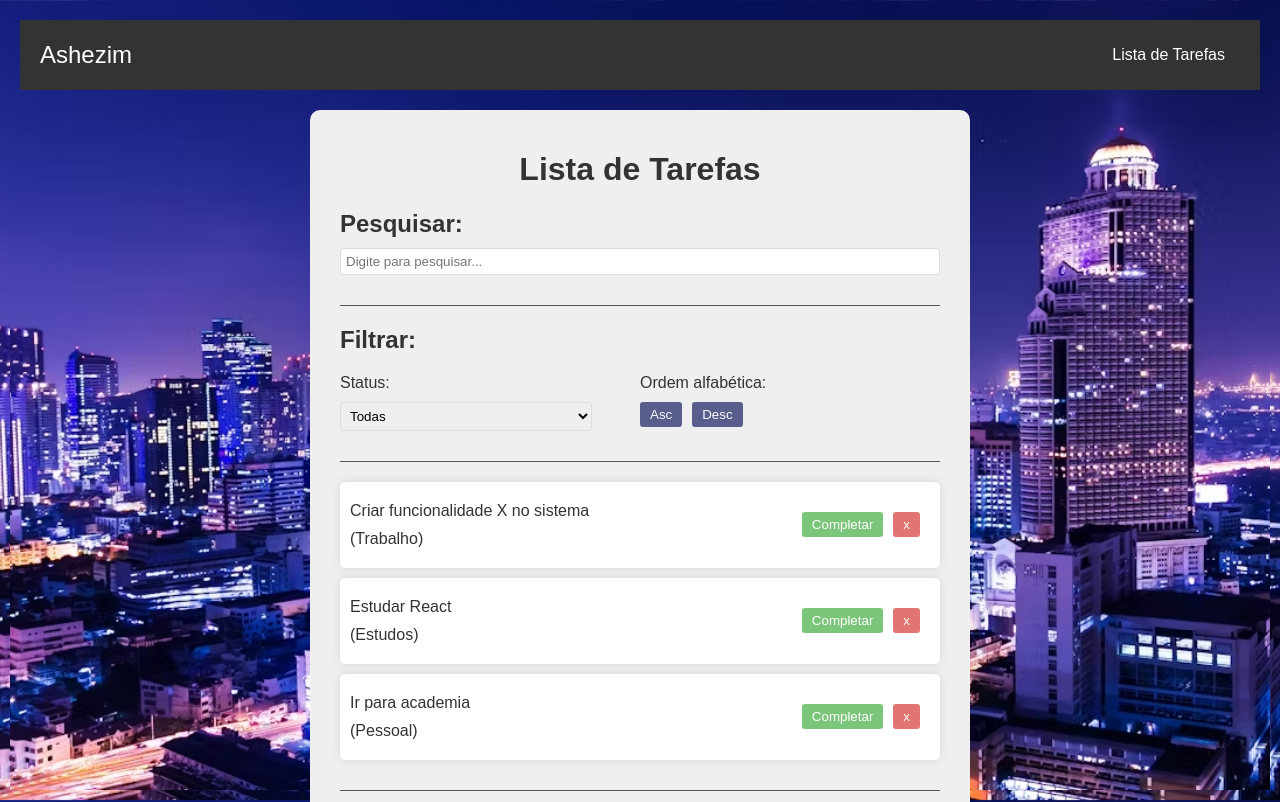
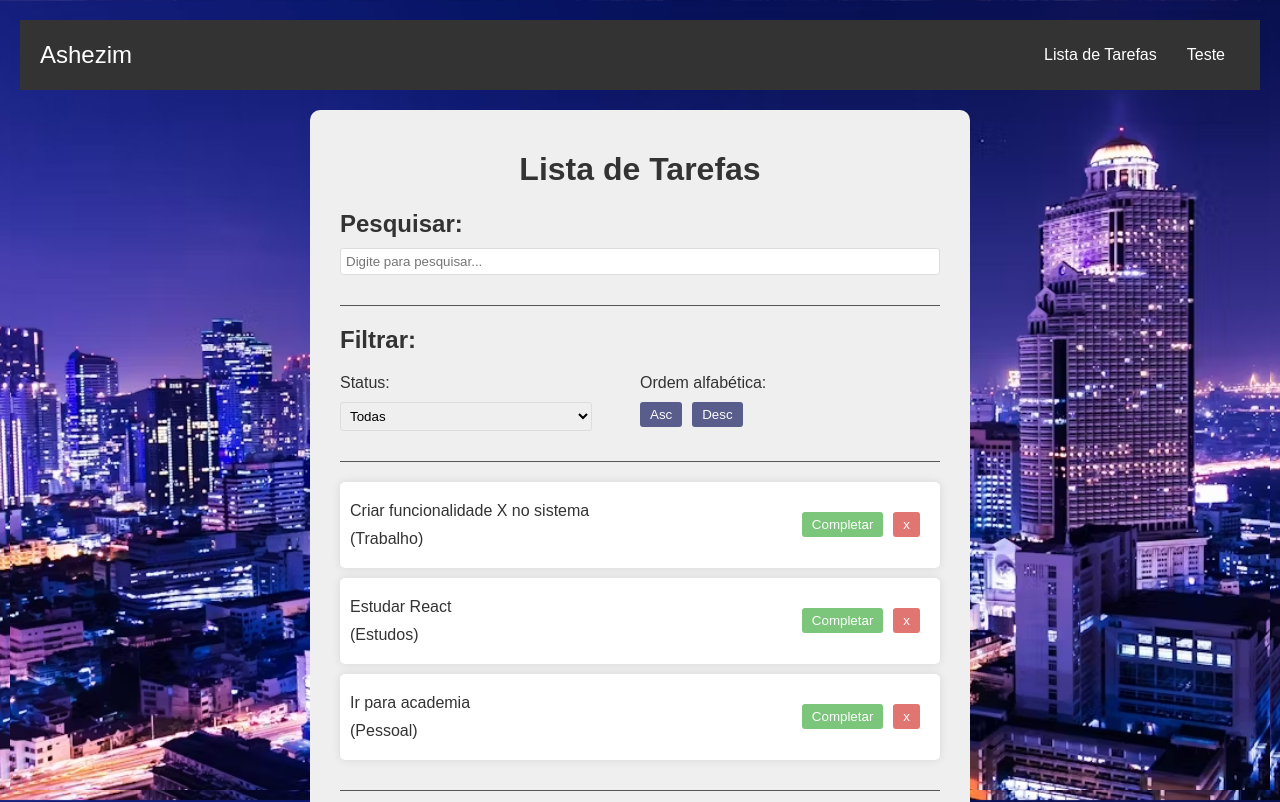
Before and after one commit to Ashezim/tests, a React (Vite) app: page / in a window 1280 px wide. Shown: the top 802 px of the page. Built offline with nearby package versions, Linux system fonts and the light colour scheme.

Commit message:
Atulizada estrutura do projeto

```diff
--- a/src/App.css
+++ b/src/App.css
@@ -130,7 +130,7 @@ html {
 
 .app {
   max-width: 600px;
-  margin: 0 auto 300px;
+  margin: auto;
   background-color: #efefef;
   padding: 20px 30px;
   border-radius: 10px;
--- a/src/components/layouts/NavBar.jsx
+++ b/src/components/layouts/NavBar.jsx
@@ -1,33 +1,44 @@
 import { useState } from "react";
 
 const NavBar = () => {
-  const [stylesMenu, setStylesMenu] = useState("mobile-menu");
+  const [menuStyles, setMenuStyles] = useState("mobile-menu");
+  const [menuItens] = useState([
+    {
+      text: "Lista de Tarefas",
+      path: "#",
+    },
+    { text: "Teste", path: "#" },
+  ]);
 
   const handleMenu = () => {
-    stylesMenu === "mobile-menu"
-      ? setStylesMenu("mobile-menu-flex")
-      : setStylesMenu("mobile-menu");
+    menuStyles === "mobile-menu"
+      ? setMenuStyles("mobile-menu-flex")
+      : setMenuStyles("mobile-menu");
   };
 
   return (
     <div>
       <nav className="navbar">
         <div className="logo">
-          <a href="/">Ashezim</a>
+          <a href="#">Ashezim</a>
         </div>
         <ul className="nav-links-desktop">
-          <li>
-            <a href="/">Lista de Tarefas</a>
-          </li>
+          {menuItens.map((itens) => (
+            <li key={itens.text}>
+              <a href={itens.path}>{itens.text}</a>
+            </li>
+          ))}
         </ul>
-        <div className={stylesMenu}>
+        <div className={menuStyles}>
           <button className="close" onClick={handleMenu}>
             <i className="fas fa-times"></i>
           </button>
           <ul className="nav-links-mobile">
-            <li>
-              <a href="#">Início</a>
-            </li>
+            {menuItens.map((itens) => (
+              <li key={itens.text}>
+                <a href={itens.path}>{itens.text}</a>
+              </li>
+            ))}
           </ul>
         </div>
         <button className="hamburger" onClick={handleMenu}>
--- a/src/components/Filter.jsx
+++ b/src/components/toDoList/Filter.jsx
@@ -8,7 +8,11 @@ const Filter = ({ filter, setFilter, setSort }) => {
         {" "}
         <div>
           <p>Status:</p>
-          <select value={filter} onChange={(e) => setFilter(e.target.value)}>
+          <select
+            id="filterSelect"
+            value={filter}
+            onChange={(e) => setFilter(e.target.value)}
+          >
             <option value="All">Todas</option>
             <option value="Completed">Completas</option>
             <option value="Incomplete">Incompletas</option>
--- a/src/components/Search.jsx
+++ b/src/components/toDoList/Search.jsx
@@ -5,6 +5,7 @@ const Search = ({ search, setSearch }) => {
     <div className="search">
       <h2>Pesquisar:</h2>
       <input
+        id="search"
         type="text"
         value={search}
         onChange={(e) => setSearch(e.target.value)}
--- a/src/components/Todo.jsx
+++ b/src/components/toDoList/Todo.jsx
@@ -26,7 +26,7 @@ const Todo = ({ todo, removeTodo, completeTodo }) => {
 };
 
 Todo.propTypes = {
-  todo: PropTypes.array.isRequired,
+  todo: PropTypes.object.isRequired,
   removeTodo: PropTypes.func.isRequired,
   completeTodo: PropTypes.func.isRequired,
 };
--- a/src/components/TodoForm.jsx
+++ b/src/components/toDoList/TodoForm.jsx
@@ -18,12 +18,17 @@ const TodoForm = ({ addTodo }) => {
       <h2>Criar tarefa:</h2>
       <form onSubmit={handleSubmit}>
         <input
+          id="title"
           type="text"
           placeholder="Digite o título"
           value={value}
           onChange={(e) => setValue(e.target.value)}
         />
-        <select value={category} onChange={(e) => setCategory(e.target.value)}>
+        <select
+          id="category"
+          value={category}
+          onChange={(e) => setCategory(e.target.value)}
+        >
           <option value="">Selecione uma categoria</option>
           <option value="Trabalho">Trabalho</option>
           <option value="Pessoal">Pessoal</option>
```
Also changed, not shown: src/App.jsx (+4 -4 lines).
